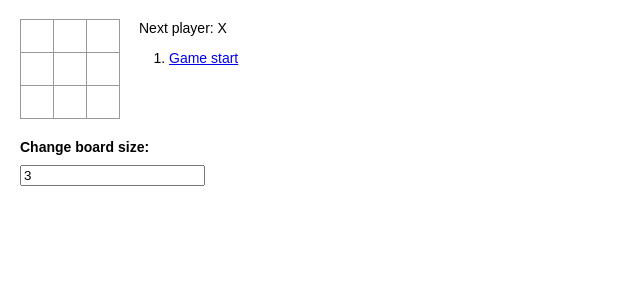
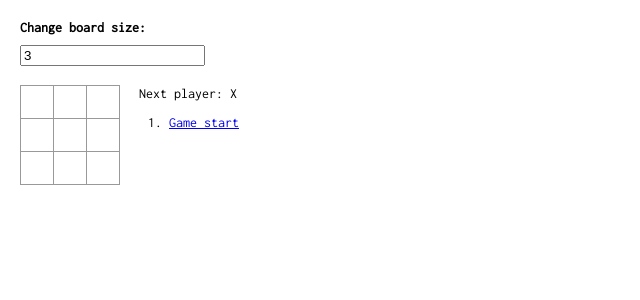
Before and after one commit to ferdaber/react-tic-tac-toe, a React (Create React App) app: page / in a window 1280 px wide. Shown: the top 300 px of the page, without its empty margins (0-640 px from the left). Built offline with nearby package versions, Linux system fonts and the light colour scheme.

Commit message:
Added a better font and moved resizer up

```diff
--- a/public/index.html
+++ b/public/index.html
@@ -11,6 +11,7 @@
     -->
   <link rel="manifest" href="%PUBLIC_URL%/manifest.json">
   <link rel="shortcut icon" href="%PUBLIC_URL%/favicon.ico">
+  <link href="https://fonts.googleapis.com/css?family=Inconsolata" rel="stylesheet">
   <!--
       Notice the use of %PUBLIC_URL% in the tags above.
       It will be replaced with the URL of the `public` folder during the build.
--- a/src/components/App.tsx
+++ b/src/components/App.tsx
@@ -7,11 +7,11 @@
 function App(props: Pick<GameState, 'size'>) {
     return (
         <div>
+            <GameSizer />
             <div className="game">
                 <GameBoard />
                 <GameInfo />
             </div>
-            <GameSizer />
         </div>
     );
 }
--- a/src/styles/index.css
+++ b/src/styles/index.css
@@ -1,5 +1,5 @@
 body {
-    font: 14px "Century Gothic", Futura, sans-serif;
+    font: 14px Inconsolata, "Century Gothic", Futura, sans-serif;
     margin: 20px;
 }
 
@@ -51,7 +51,7 @@
 }
 
 .board-resize {
-    margin-top: 20px;
+    margin-bottom: 20px;
 }
 
 .board-resize label {
```
